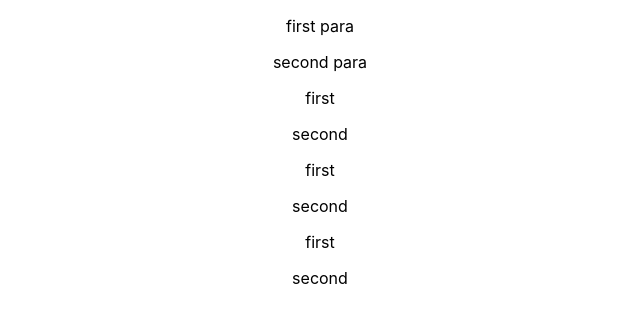
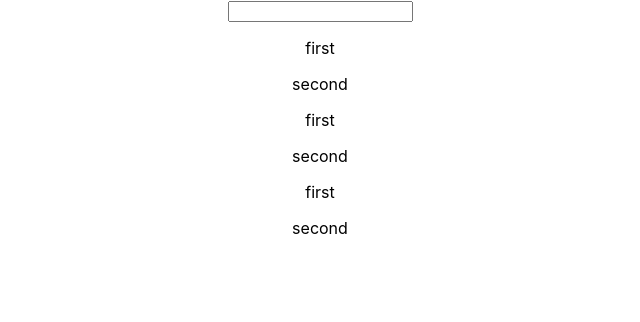
Before and after one commit to Endron/react_the-complete-guide, a React (Create React App) app: page / in a window 1280 px wide. Shown: the top 322 px of the page, without its empty margins (320-960 px from the left). Built offline with nearby package versions, Linux system fonts and the light colour scheme.

Commit message:
add input element

```diff
--- a/src/UserInput/UserInput.js
+++ b/src/UserInput/UserInput.js
@@ -5,8 +5,7 @@ class UserInput extends Component {
     render = () => {
         return(
             <div className="UserInput">
-                <p>first para</p>
-                <p>second para</p>
+                <input />
             </div>
         );
     }
```
